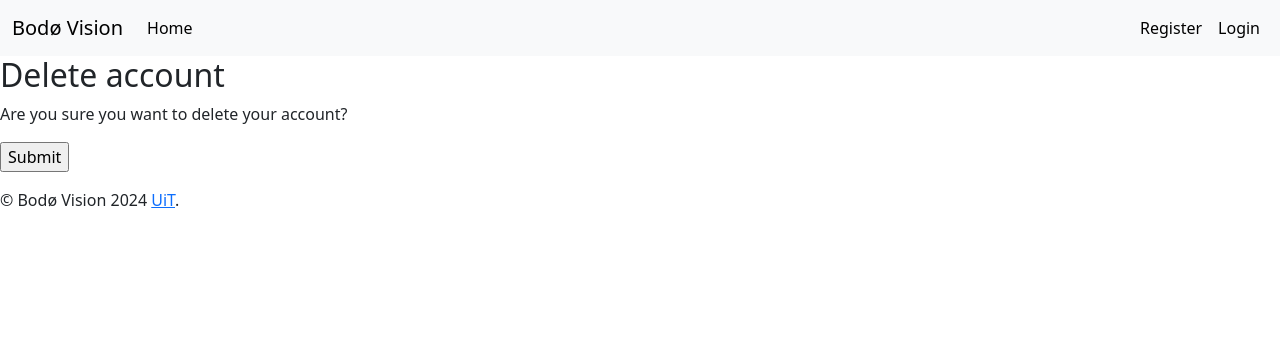
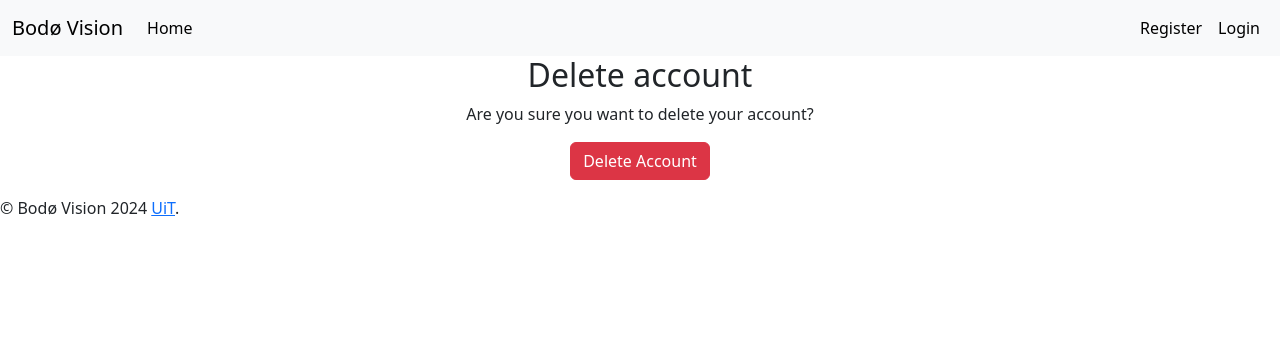
Before and after one commit to martinfosby/ForsikringsApp, a Flask app: template flask_app/app/templates/auth/delete.html in a window 1280 px wide. Shown: the top 356 px of the page. Run offline with Flask 3, Linux system fonts and the light colour scheme; the template is opened without the code that fills it: values that come from a table or form of the project are taken from there, others are empty; tables that the repository leaves empty hold one stand-in row (values such as "Sample post"); form fields are guessed from the names that the template uses; some libraries are stand-ins or nearby versions.

Commit message:
Added delete form for delete request

```diff
--- /dev/null
+++ b/flask_app/app/blueprints/auth/forms/delete_form.py
@@ -0,0 +1,4 @@
+from . import *
+
+class DeleteForm(FlaskForm):
+    submit = SubmitField('Delete Account')
--- a/flask_app/app/templates/auth/delete.html
+++ b/flask_app/app/templates/auth/delete.html
@@ -1,9 +1,9 @@
 {% extends "base.html" %}
 {% block content %}
-    <h2>Delete account</h2>
-    <form method="POST" action="{{ url_for('.delete') }}">
+    <h2 class="text-center">Delete account</h2>
+    <form method="POST" action="{{ url_for('.delete') }}" class="form">
         {{ form.hidden_tag() }}
-        <p>Are you sure you want to delete your account?</p>
-        <p>{{ form.submit() }}</p>
+        <p class="text-center">Are you sure you want to delete your account?</p>
+        <p class="text-center">{{ form.submit(class="btn btn-danger") }}</p>
     </form>
 {% endblock %}
```
Also changed, not shown: flask_app/app/blueprints/auth/views.py (+13 -9 lines).
